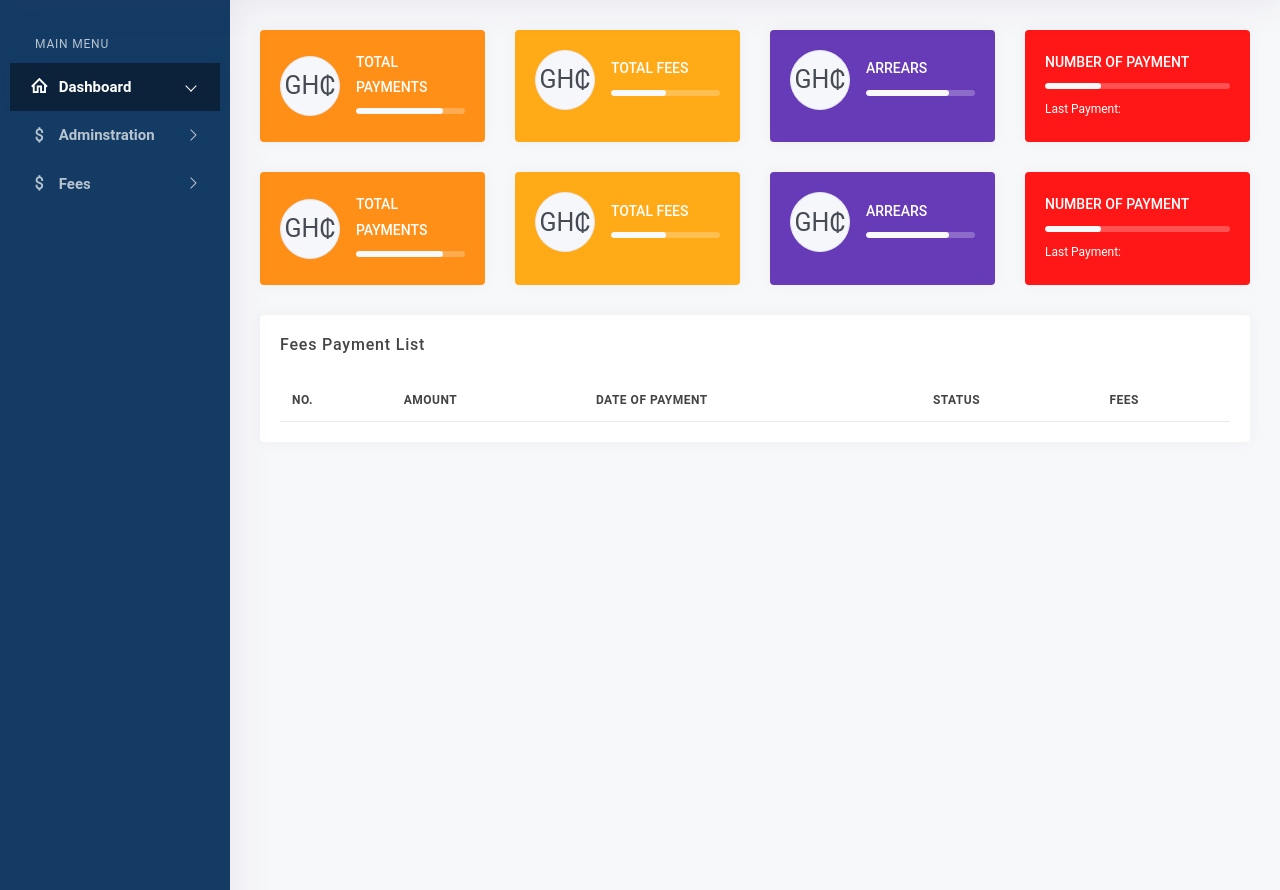
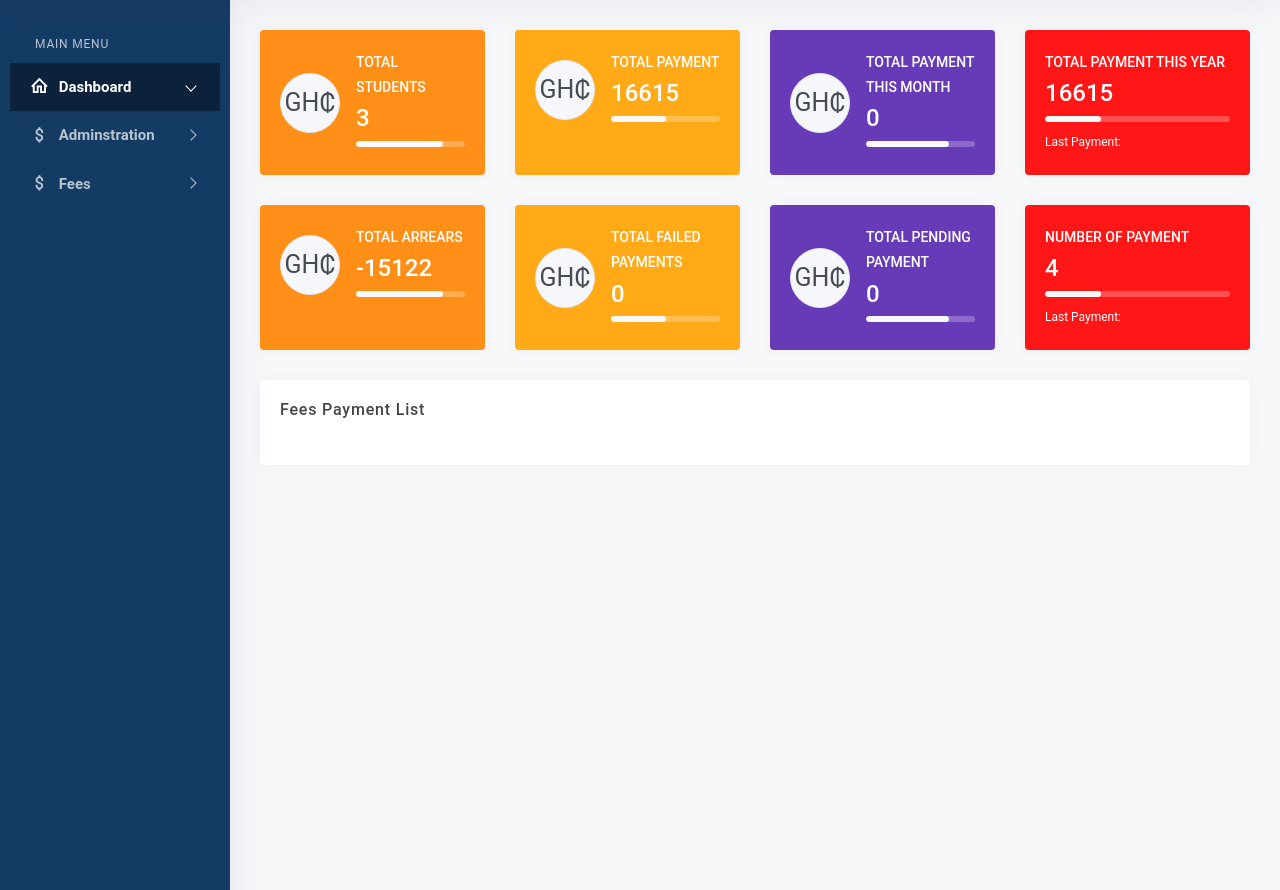
Before and after one commit to Gibsondignity/fees_payment_system, a Django app: page /dashboard in a window 1280 px wide. Shown: the part 80-970 px from the top of the page. Run offline with Django 4.2, Linux system fonts and the light colour scheme; a user stored in the database is signed in; data comes from the database, SQL or seed files in the repository; both versions use the stored data as it was after the commit; lists and menus that the app fills with data are empty; some libraries are stand-ins or nearby versions.

Commit message:
new update

```diff
--- a/fees_payment_app/views.py
+++ b/fees_payment_app/views.py
@@ -264,15 +264,33 @@ def superuser_logout(request):
     return redirect('superuser_login')
 
 
-
+from django.db.models import F
 @login_required(login_url='superuser_login')
 def superuser_dashboard(request):
     fees = Fee.objects.aggregate(total_fees=Sum('total_fees'))['total_fees'] or 0
     payments = Payment.objects.filter(status=True).aggregate(total_payments=Sum('amount_paid'))['total_payments'] or 0
     payment_count = Payment.objects.filter(status=True).count()
+    total_students = Student.objects.count()
+    total_payment_this_month = Payment.objects.filter(date_created__month=timezone.now().month, date_created__year=timezone.now().year, status=True).aggregate(total_payments=Sum('amount_paid'))['total_payments'] or 0
+    total_payment_this_year = Payment.objects.filter(date_created__year=timezone.now().year, status=True).aggregate(total_payments=Sum('amount_paid'))['total_payments'] or 0
+    total_failed_payments = Payment.objects.filter(status=False).count()
+    total_pending_payment = Payment.objects.filter(status=False).aggregate(total_pending=Sum('amount_paid'))['total_pending'] or 0
 
-    context = {'fees': fees, 'payments': payments, 'payment_count': payment_count}
-    return render(request, 'dashboard/dashboard.html',)
+    total_arrears = Fee.objects.annotate(total_payments=Sum('payment__amount_paid'), arrears=F('total_fees') - F('total_payments'))
+    total_arrears = total_arrears.aggregate(total_arrears=Sum('arrears'))['total_arrears'] or 0
+
+    context = {
+        'fees': fees,
+        'payments': payments,
+        'payment_count': payment_count,
+        'total_students': total_students,
+        'total_payment_this_month': total_payment_this_month,
+        'total_payment_this_year': total_payment_this_year,
+        'total_failed_payments': total_failed_payments,
+        'total_pending_payment': total_pending_payment,
+        'total_arrears': total_arrears
+    }
+    return render(request, 'dashboard/dashboard.html', context)
 
 
 
@@ -323,9 +341,19 @@ def admit_student(request):
 
 
 
-def student_list():
+def student_list(request):
+    students = Student.objects.all()
+    return render(request, 'dashboard/student_list.html', {'students': students})
 
-    return render()
+
+
+def view_student(request, student_id):
+
+    student = Student.objects.filter(student_id=student_id).first()
+    fees = Fee.objects.filter(student=student).all()
+    payments = Payment.objects.filter(student=student).all()
+    context = {'student': student, 'fees': fees, 'payments':payments}
+    return render(request, 'dashboard/student_details.html',context)
 
 
 def update_student(request, pk):
@@ -342,13 +370,6 @@ def update_student(request, pk):
 
 
 
-def delete_student(request, pk):
-    student = get_object_or_404(Student, pk=pk)
-    if request.method == "POST":
-        student.delete()
-        return redirect('student_list')
-    return render(request, 'student_confirm_delete.html', {'student': student})
-
 
 
 def add_fees(request):
@@ -360,45 +381,3 @@ def add_fees(request):
     else:
         form = FeeForm()
     return render(request, 'dashboard/add_fees.html', {'form': form})
-
-
-
-
-def fee_update(request, pk):
-    fee = get_object_or_404(Fee, pk=pk)
-    if request.method == "POST":
-        form = FeeForm(request.POST, instance=fee)
-        if form.is_valid():
-            fee = form.save()
-            return redirect('fee_detail', pk=fee.pk)
-    else:
-        form = FeeForm(instance=fee)
-    return render(request, 'fee_form.html', {'form': form})
-
-
-
-def fee_delete(request, pk):
-    fee = get_object_or_404(Fee, pk=pk)
-    if request.method == "POST":
-        fee.delete()
-        return redirect('fee_list')
-    return render(request, 'fee_confirm_delete.html', {'fee': fee})
-
-
-
-
-
-
-# Facauty Views
-
-def facauty(request):
-
-    return render(request, 'dashboard/facauty.html')
-
-
-
-# Academic Year Views
-
-def academic_year(request):
-
-    return render(request, 'dashboard/academic_year.html')
--- a/fees_payment_conf/urls.py
+++ b/fees_payment_conf/urls.py
@@ -42,26 +42,18 @@ urlpatterns = [
 
     # Fee URLs
 
-
-
     #Superuser views
 
     path('superuser_login', views.superuser_login, name="superuser_login"),
     path('dashboard', views.superuser_dashboard, name="superuser_dashboard"),
 
-
     path('admit_student', views.admit_student, name='admit_student'),
-    # path('students/<int:pk>/edit', views.student_update, name='student_update'),
-    # path('students/<int:pk>/delete', views.student_delete, name='student_delete'),
-
-
-    path('add_fees', views.add_fees, name='add_fees'),
-    path('fees/<int:pk>/edit', views.fee_update, name='fee_update'),
-    path('fees/<int:pk>/delete', views.fee_delete, name='fee_delete'),
-
+    path('student_list', views.student_list, name='student_list'),
 
     # Payment URLs
     path('make_payment', views.make_payment, name='make_payment'),
+    path('view_student/<str:student_id>', views.view_student, name='view_student'),
+
     path('<str:ref>', views.verify_payment, name='verify_payment'),
 
 
--- a/templates/dashboard/dashboard.html
+++ b/templates/dashboard/dashboard.html
@@ -17,8 +17,8 @@
                                 GH₵
                             </span>
                             <div class="media-body text-white">
-                                <p class="mb-1">Total Payments</p>
-                                <h3 class="text-white">{{total_payments}}</h3>
+                                <p class="mb-1">Total Students</p>
+                                <h3 class="text-white">{{total_students}}</h3>
                                 <div class="progress mb-2 bg-white">
                                     <div class="progress-bar progress-animated bg-light" style="width: 80%"></div>
                                 </div>
@@ -36,8 +36,8 @@
                                 GH₵
                             </span>
                             <div class="media-body text-white">
-                                <p class="mb-1">Total Fees</p>
-                                <h3 class="text-white">{{total_fees}}</h3>
+                                <p class="mb-1">Total Payment</p>
+                                <h3 class="text-white">{{payments}}</h3>
                                 <div class="progress mb-2 bg-white">
                                     <div class="progress-bar progress-animated bg-light" style="width: 50%"></div>
                                 </div>
@@ -55,8 +55,8 @@
                                 GH₵
                             </span>
                             <div class="media-body text-white">
-                                <p class="mb-1">Arrears</p>
-                                <h3 class="text-white">{{arrears}}</h3>
+                                <p class="mb-1">Total payment this month</p>
+                                <h3 class="text-white">{{total_payment_this_month}}</h3>
                                 <div class="progress mb-2 bg-white">
                                     <div class="progress-bar progress-animated bg-light" style="width: 76%"></div>
                                 </div>
@@ -74,8 +74,8 @@
 
                             </span> {% endcomment %}
                             <div class="media-body text-white">
-                                <p class="mb-1">Number of Payment</p>
-                                <h3 class="text-white">{{payment_count}}</h3>
+                                <p class="mb-1">Total payment this year</p>
+                                <h3 class="text-white">{{total_payment_this_year}}</h3>
                                 <div class="progress mb-2 bg-white">
                                     <div class="progress-bar progress-animated bg-light" style="width: 30%"></div>
                                 </div>
@@ -95,8 +95,8 @@
                                 GH₵
                             </span>
                             <div class="media-body text-white">
-                                <p class="mb-1">Total Payments</p>
-                                <h3 class="text-white">{{total_payments}}</h3>
+                                <p class="mb-1">Total Arrears</p>
+                                <h3 class="text-white">{{total_arrears}}</h3>
                                 <div class="progress mb-2 bg-white">
                                     <div class="progress-bar progress-animated bg-light" style="width: 80%"></div>
                                 </div>
@@ -114,8 +114,8 @@
                                 GH₵
                             </span>
                             <div class="media-body text-white">
-                                <p class="mb-1">Total Fees</p>
-                                <h3 class="text-white">{{total_fees}}</h3>
+                                <p class="mb-1">Total failed payments</p>
+                                <h3 class="text-white">{{total_failed_payments}}</h3>
                                 <div class="progress mb-2 bg-white">
                                     <div class="progress-bar progress-animated bg-light" style="width: 50%"></div>
                                 </div>
@@ -133,8 +133,8 @@
                                 GH₵
                             </span>
                             <div class="media-body text-white">
-                                <p class="mb-1">Arrears</p>
-                                <h3 class="text-white">{{arrears}}</h3>
+                                <p class="mb-1">Total pending payment</p>
+                                <h3 class="text-white">{{total_pending_payment}}</h3>
                                 <div class="progress mb-2 bg-white">
                                     <div class="progress-bar progress-animated bg-light" style="width: 76%"></div>
                                 </div>
@@ -173,7 +173,7 @@
                     </div>
                     <div class="card-body">
                         <div class="table-responsive recentOrderTable">
-                            <table class="table verticle-middle table-responsive-md">
+                            {% comment %} <table class="table verticle-middle table-responsive-md">
                                 <thead>
                                     <tr>
                                         <th scope="col">No.</th>
@@ -199,7 +199,7 @@
 
 
                                 </tbody>
-                            </table>
+                            </table> {% endcomment %}
                         </div>
                     </div>
                 </div>
--- a/templates/dashboard/index.html
+++ b/templates/dashboard/index.html
@@ -12,6 +12,10 @@
     <!-- Favicon icon -->
     <link rel="icon" type="image/png" sizes="16x16" href="{% static 'dashboard/images/favicon.png' %}">
 	<link rel="stylesheet" href="{% static 'dashboard/vendor/bootstrap-select/dist/css/bootstrap-select.min.css' %}">
+
+    <link rel="stylesheet" href="https://cdn.datatables.net/1.13.7/css/jquery.dataTables.min.css">
+  <link rel="stylesheet" href="https://cdn.datatables.net/buttons/2.4.2/css/buttons.dataTables.min.css">
+
     <link rel="stylesheet" href="{% static 'dashboard/css/style.css' %}">
 	<link rel="stylesheet" href="{% static 'dashboard/css/skin.css' %}">
 </head>
--- a/templates/dashboard/sidebar.html
+++ b/templates/dashboard/sidebar.html
@@ -20,7 +20,7 @@
                 </a>
                 <ul aria-expanded="false">
                     <li><a href="{% url 'admit_student' %}">Admit Student</a></li>
-                    <li><a href="{% url 'admit_student' %}">Student List</a></li>
+                    <li><a href="{% url 'student_list' %}">Student List</a></li>
                     <li><a href="admin/fees_payment_app/facaulty/">Faculty</a></li>
                     <li><a href="admin/fees_payment_app/academic_year/">Academic Year</a></li>
                     <li><a href="admin/">Superadmin</a></li>
--- a/templates/student/dashboard.html
+++ b/templates/student/dashboard.html
@@ -55,7 +55,6 @@
                                 GH₵
                             </span>
                             <div class="media-body text-white">
-                                <small>Previous Year(s)</small>
                                 <h3 class="text-white">{{arrears}}</h3>
                                 <div class="progress mb-2 bg-white">
                                     <div class="progress-bar progress-animated bg-light" style="width: 76%"></div>
```
Also changed, not shown: templates/dashboard/student_details.html (added, +70 -0 lines), templates/dashboard/student_list.html (+85 -0 lines), db.sqlite3.
